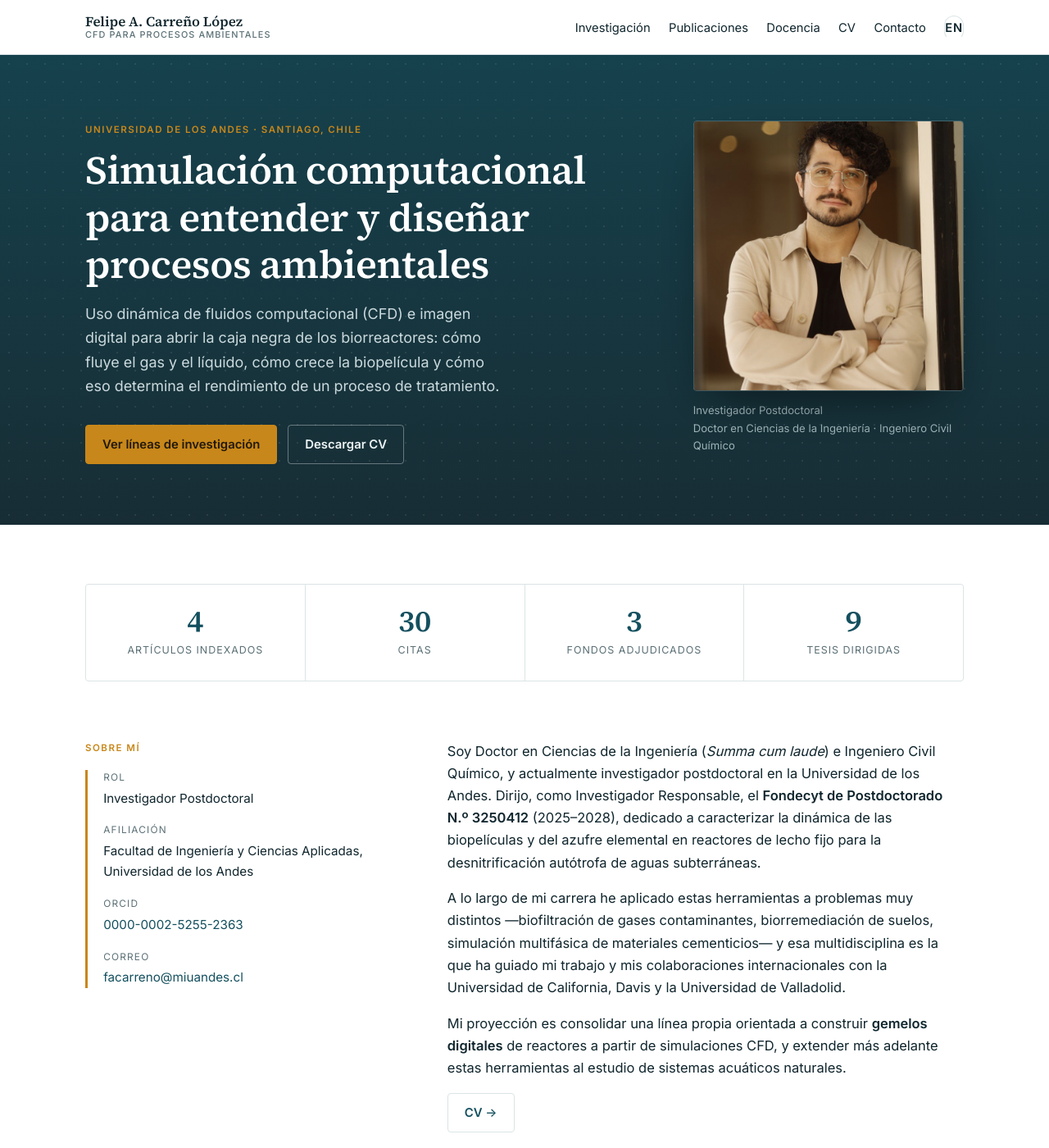
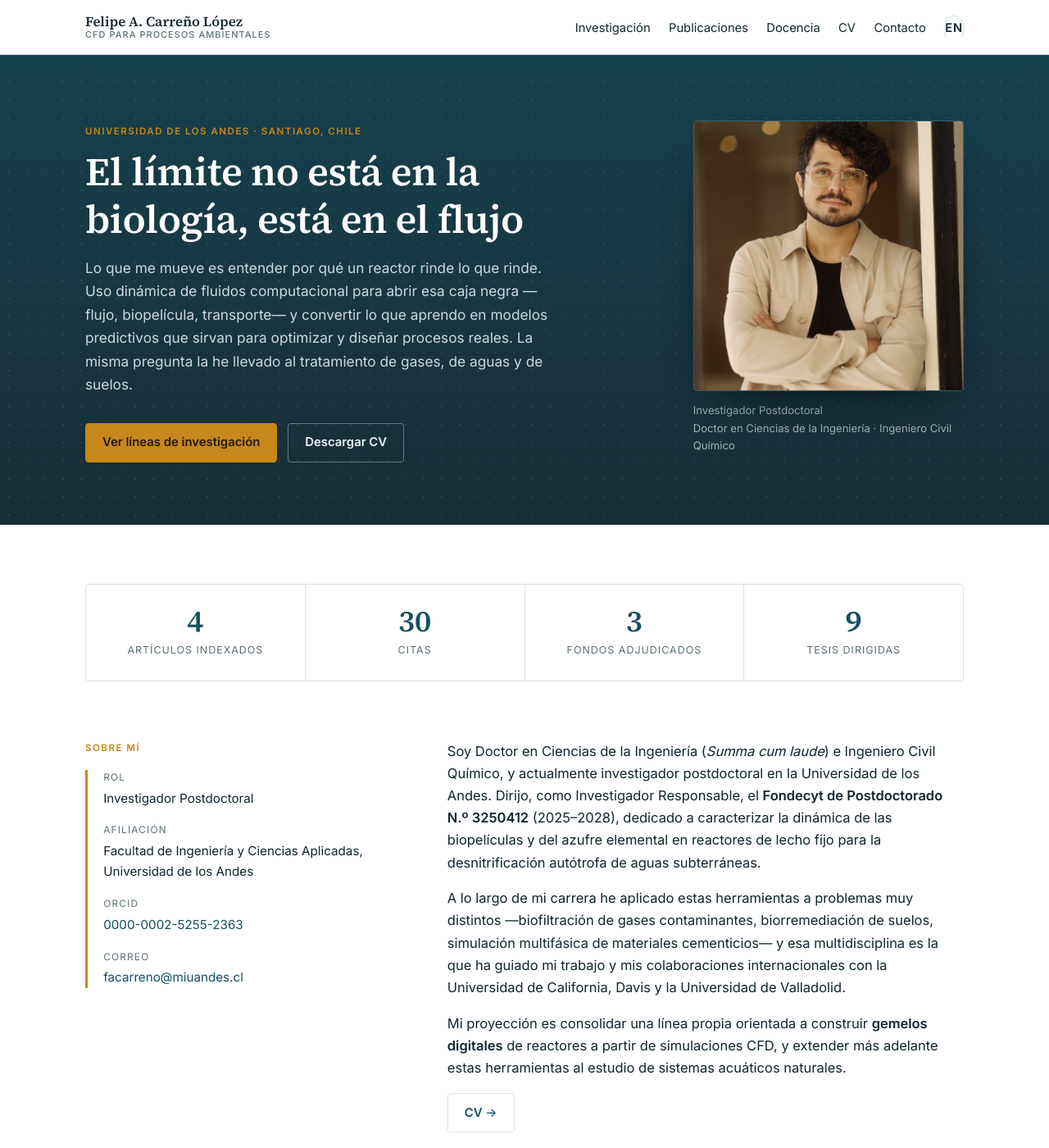
Before and after one commit to facarreno/facarreno.github.io, a Jekyll site: the page built from index.html, in a window 1280 px wide and 1400 px high. Shown: the whole window at 82% size. Built offline with Jekyll 4.4.1, drawn with Linux system fonts in a browser that asks for light colours.

Commit message:
Nueva portada: posicionamiento por método, no por proyecto

```diff
--- a/_config.yml
+++ b/_config.yml
@@ -10,9 +10,9 @@ title: "Felipe A. Carreño López"
 tagline_es: "CFD para procesos ambientales"
 tagline_en: "CFD for environmental processes"
 description: >-
-  Investigador postdoctoral en la Universidad de los Andes. Simulación de
-  dinámica de fluidos computacional (CFD) aplicada a biopelículas, biorreactores
-  y procesos ambientales.
+  Investigador postdoctoral en la Universidad de los Andes. Uso dinámica de
+  fluidos computacional para entender y diseñar procesos biológicos y
+  ambientales, con trabajo en tratamiento de gases, aguas y suelos.
 
 url: "https://facarreno.github.io"
 baseurl: ""
@@ -31,7 +31,7 @@ author:
   orcid: "0000-0002-5255-2363"
   linkedin: "faclopez91"
   github: "facarreno"
-  scholar: ""          # ID de Google Scholar, si lo tienes
+  scholar: "OsNFId8AAAAJ"   # ID de Google Scholar
   researchgate: ""     # perfil de ResearchGate, si lo tienes
 
 # Métricas mostradas en la portada (actualizar cuando cambien)
--- a/_data/es.yml
+++ b/_data/es.yml
@@ -9,12 +9,13 @@ nav:
 
 home:
   hero_kicker: "Universidad de los Andes · Santiago, Chile"
-  hero_title: "Simulación computacional para entender y diseñar procesos ambientales"
+  hero_title: "El límite no está en la biología, está en el flujo"
   hero_lead: >-
-    Uso dinámica de fluidos computacional (CFD) e imagen digital para abrir la
-    caja negra de los biorreactores: cómo fluye el gas y el líquido, cómo crece
-    la biopelícula y cómo eso determina el rendimiento de un proceso de
-    tratamiento.
+    Lo que me mueve es entender por qué un reactor rinde lo que rinde. Uso
+    dinámica de fluidos computacional para abrir esa caja negra —flujo,
+    biopelícula, transporte— y convertir lo que aprendo en modelos predictivos
+    que sirvan para optimizar y diseñar procesos reales. La misma pregunta la he
+    llevado al tratamiento de gases, de aguas y de suelos.
   hero_cta_research: "Ver líneas de investigación"
   hero_cta_cv: "Descargar CV"
 
--- a/assets/css/style.css
+++ b/assets/css/style.css
@@ -128,7 +128,7 @@ hr { border: 0; border-top: 1px solid var(--border); margin: 3rem 0; }
 }
 .hero h1 { color: #fff; margin-bottom: 1rem; }
 .hero .eyebrow { color: var(--accent); }
-.hero__lead { font-size: 1.12rem; color: #cbdadd; max-width: 46ch; margin-bottom: 2rem; }
+.hero__lead { font-size: 1.08rem; color: #cbdadd; max-width: 54ch; margin-bottom: 2rem; }
 .hero__actions { display: flex; flex-wrap: wrap; gap: .8rem; }
 .hero__portrait {
   border-radius: var(--radius);
```
Also changed, not shown: _data/en.yml (+6 -4 lines).
